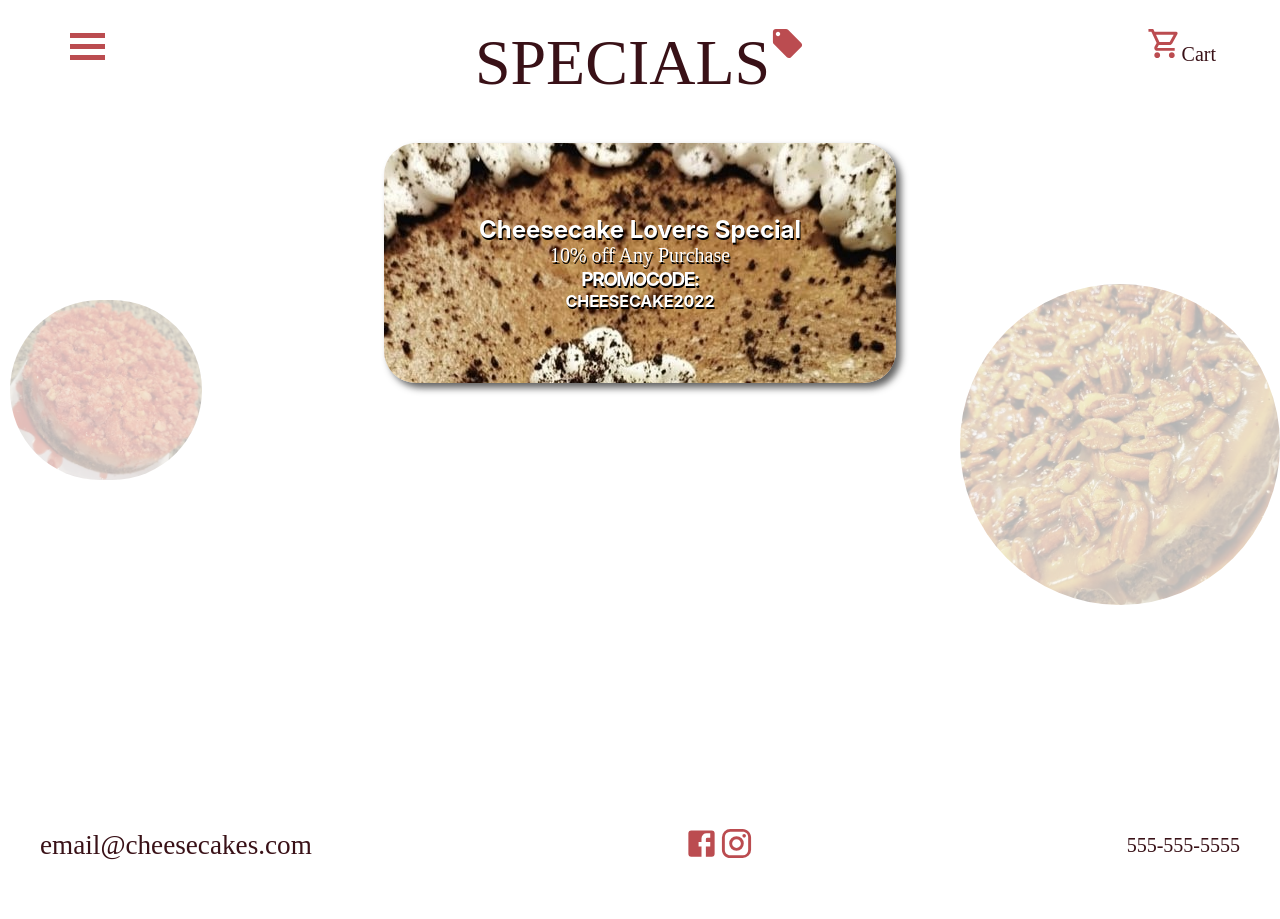
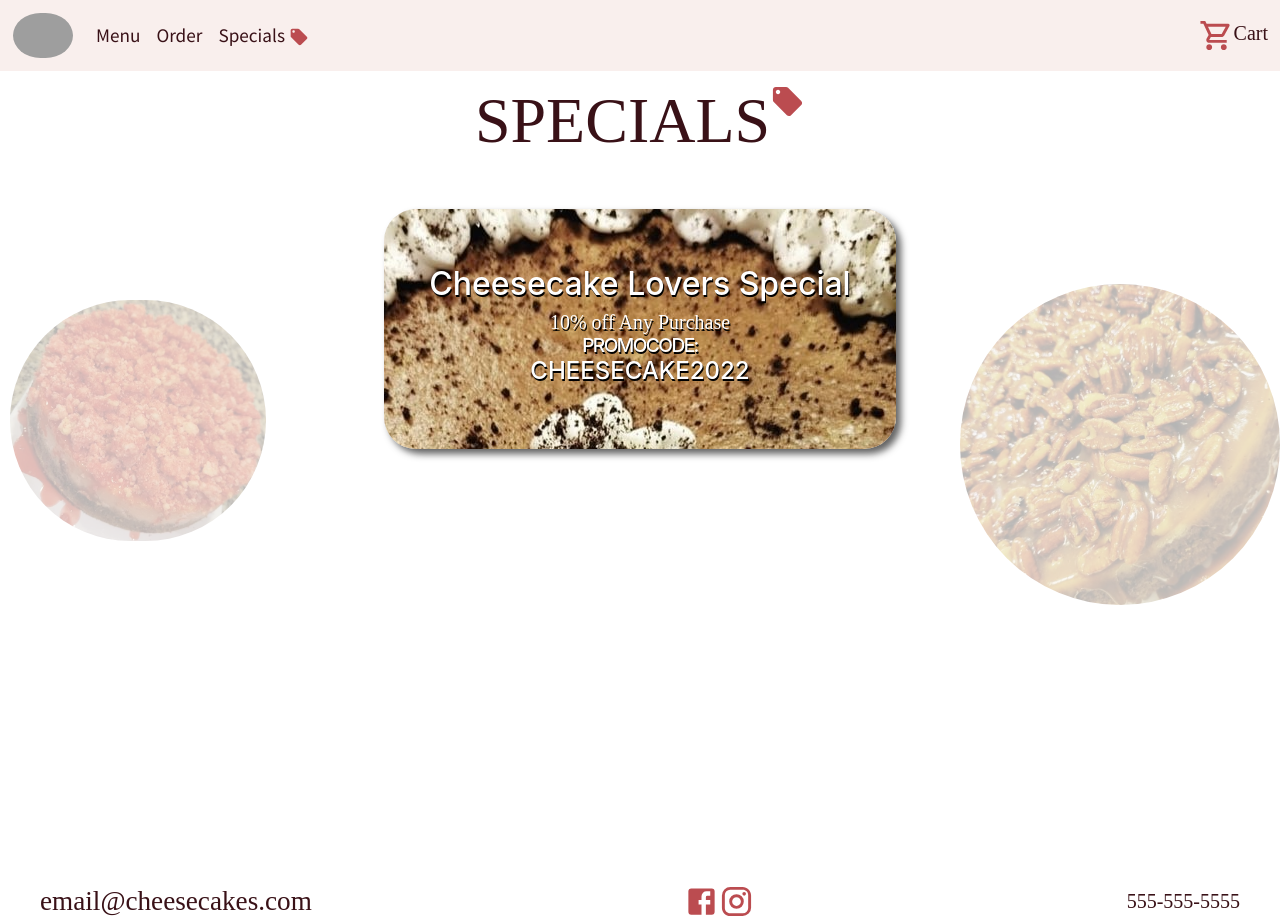
Before and after one commit to a-cole55/cheesecakes2.0, a React (Create React App) app: page /specials in a window 1280 px wide. Before the commit the page ends 865 px from the top, so only its background shows below. Built offline with nearby package versions, Linux system fonts and the light colour scheme; grey boxes are pictures that could not be loaded; a web font is replaced by a local one.

Commit message:
navbar styling changed

```diff
--- a/public/index.html
+++ b/public/index.html
@@ -6,9 +6,10 @@
     <meta name="viewport" content="width=device-width, initial-scale=1" />
     <meta name="theme-color" content="#000000" />
     <meta
-      name="description"
-      content="Web site created using create-react-app"
+      name="Cheesecakes by Chelsea"
+      content="Cheesecake e-commerce site"
     />
+    <link href="https://cdn.jsdelivr.net/npm/bootstrap@5.2.0/dist/css/bootstrap.min.css" rel="stylesheet" integrity="sha384-gH2yIJqKdNHPEq0n4Mqa/HGKIhSkIHeL5AyhkYV8i59U5AR6csBvApHHNl/vI1Bx" crossorigin="anonymous">
     <link rel="apple-touch-icon" href="%PUBLIC_URL%/logo192.png" />
     <!--
       manifest.json provides metadata used when your web app is installed on a
@@ -45,5 +46,6 @@
       To begin the development, run `npm start` or `yarn start`.
       To create a production bundle, use `npm run build` or `yarn build`.
     -->
+    <script src="https://cdn.jsdelivr.net/npm/bootstrap@5.2.0/dist/js/bootstrap.bundle.min.js" integrity="sha384-A3rJD856KowSb7dwlZdYEkO39Gagi7vIsF0jrRAoQmDKKtQBHUuLZ9AsSv4jD4Xa" crossorigin="anonymous"></script>
   </body>
 </html>
--- a/src/App.css
+++ b/src/App.css
@@ -1,6 +1,5 @@
 .App {
   text-align: center;
-  margin-top:2%;
 }
 .content{
   margin-top: 1%;
@@ -14,7 +13,7 @@
   right:0px
 }
 #smallImg{
-  width:15%;
+  width:20%;
   opacity:0.3;
   border-radius: 25em;
   position:fixed;
@@ -40,9 +39,19 @@ span{
 #email{
   font-size: 1.7rem;
 }
-@media screen and (max-width:480px){
+@media screen and (max-width:1000px){
+  .hide{
+    display: none;
+  }
+}
+@media screen and (max-width:900px){
   .content{
-    margin-top: 5%;
+    margin-top:2%;
+  }
+}
+@media screen and (max-width:600px){
+  .content{
+    margin-top:5%;
   }
   footer{
     font-size:1.25rem;
--- a/src/App.js
+++ b/src/App.js
@@ -31,8 +31,8 @@ function App() {
             <Route path="/order" element={<Order totalQty= {[totalQty, setTotal]} cartTotal={[cart, setCart]} itemTotals={[itemTotals, setItemTotals]} total={[total, setCartTotal]}/>} />
             <Route path="/specials" element={<Specials/>} />
           </Routes>
-          <img id="smallImg" src={Home2} alt="cheesecake img"></img>
-          <img id="bgImg" src={HomeImg} alt="cheesecake img"></img>
+          <img id="smallImg" className="hide" src={Home2} alt="cheesecake img"></img>
+          <img id="bgImg" className="hide" src={HomeImg} alt="cheesecake img"></img>
       </div>
     <footer>
         <span id="email">email@cheesecakes.com</span>
--- a/src/components/Header.css
+++ b/src/components/Header.css
@@ -1,16 +1,17 @@
-nav{
-    position: fixed;
-    width: 100%;
-    text-align: center;
-    display:flex;
-    flex-direction:row;
-    justify-content: space-between;
-    padding: 0 5%;
+  nav{
+    background-color: #F9EFED;
   }
-  nav > img{
-    width:10%;
+  nav img{
+    width:60px;
+    border-radius:10em;
     margin-left:1%;
   }
+  .nav-link, .menuNav{
+    font-size: 1.2rem;
+    color:#391117;
+    font-family: "Source Sans Pro", sans-serif;
+  }
+
   /* Menu Bar */
   .bar1, .bar2, .bar3 {
     width: 35px;
@@ -63,7 +64,7 @@ nav{
   #cartQty{
     position:relative;
     text-align: center;
-    top:-35px;
+    top:-20px;
     left:-45px;
     color:#391117;
     font-size:1rem;
@@ -80,6 +81,5 @@ nav{
     }
     #cartQty{
       font-size:0.8rem;
-
     }
   }
--- a/src/components/Header.js
+++ b/src/components/Header.js
@@ -1,36 +1,38 @@
 import LocalOfferIcon from '@mui/icons-material/LocalOffer';
-// import ShoppingBagOutlinedIcon from '@mui/icons-material/ShoppingBagOutlined';
 import ShoppingCartOutlinedIcon from '@mui/icons-material/ShoppingCartOutlined';
-// import logo from "../assets/default-monochrome.svg";
 import "./Header.css";
 import {Link} from "react-router-dom";
+import NavLogo from "../assets/navLogo.png"
 
 export default function Header(props) {
     let quantity = props.totalQty[0];
-    // let setQuantity = props.total[1];
 
 
     return(
       <header className="App-header">
-      <nav>
-        <div className="dropdown">
-            <button className="dropbtn">
-                <div className="container">
-                    <div className="bar1"></div>
-                    <div className="bar2"></div>
-                    <div className="bar3"></div>
-                </div>
+
+        <nav class="navbar navbar-expand-lg">
+          <div class="container-fluid">
+            <Link to="/"><img src={NavLogo} alt="cheesecake logo" class="navbar-brand"></img></Link>
+            <button class="navbar-toggler" type="button" data-bs-toggle="collapse" data-bs-target="#navbarText" aria-controls="navbarText" aria-expanded="false" aria-label="Toggle navigation">
+              <span class="navbar-toggler-icon"></span>
             </button>
-            <div className="dropdown-content">
-              <Link to="/">Home</Link>
-              <Link to="/menu">Menu</Link>
-              <Link to="/order">Order</Link>
-              <Link to="/specials">Specials <LocalOfferIcon className="shop discount" fontSize="small"/></Link>
-              {/* <Link to="/about">About</Link> */}
-
-            </div>
-          </div>
-      {/* <img src={logo} alt="logo" /> */}
+            <div class="collapse navbar-collapse" id="navbarText">
+              <ul class="navbar-nav me-auto mb-2 mb-lg-0">
+                <li class="nav-item">
+                  {/* <a class="nav-link active" aria-current="page" href="#">Home</a> */}
+                  <Link to="/menu" className='nav-link menuNav' aria-current="page">Menu</Link>
+                </li>
+                <li class="nav-item">
+                  <Link to="/order" className='nav-link'>Order</Link>
+                </li>
+                <li class="nav-item">
+                <Link to="/specials" className='nav-link'>Specials <LocalOfferIcon className="shop discount" fontSize="small"/></Link>
+                </li>
+              </ul>
+              {/* <span class="navbar-text">
+                Navbar text with an inline element
+              </span> */}
               <div className="actions">
                 <Link to="/order"><ShoppingCartOutlinedIcon className='shop' fontSize='large'/>
                 <span id="cartHeading">Cart</span></Link>
@@ -38,6 +40,8 @@ export default function Header(props) {
                 {quantity > 0 &&
                 <Link to="/order"><span id="cartQty">{quantity > 9 ? "9+" : quantity}</span></Link>}
               </div>
+            </div>
+          </div>
         </nav>
       </header>
     )
```
Lines whose indentation alone changed are shown as unchanged.
